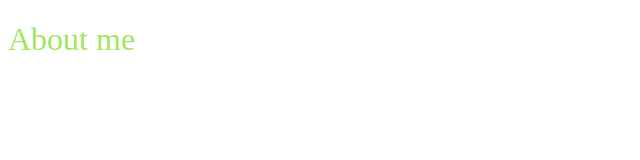
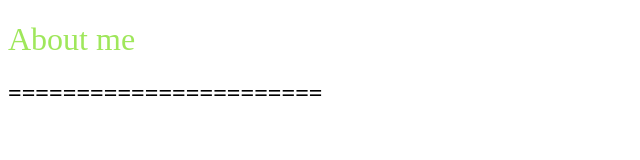
Before and after one commit to TharinduDakshina/RAD_GROUP_08, a plain HTML site: page src/index.html in a window 1280 px wide. Shown: the whole page, without its empty margins (0-640 px from the left). Drawn offline with Linux system fonts and the light colour scheme.

Commit message:
update content

```diff
--- a/src/index.html
+++ b/src/index.html
@@ -10,6 +10,7 @@
 
 <body>
 <h1>About me</h1>
+<h2>=======================</h2>
 </body>
 
 </html>
```
